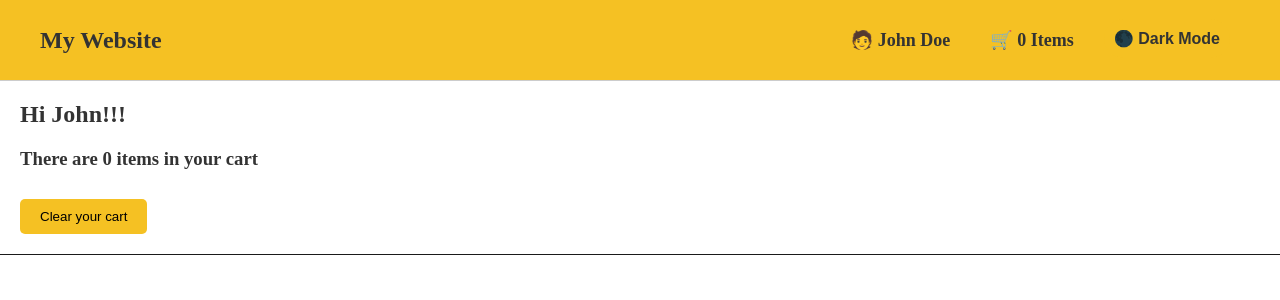
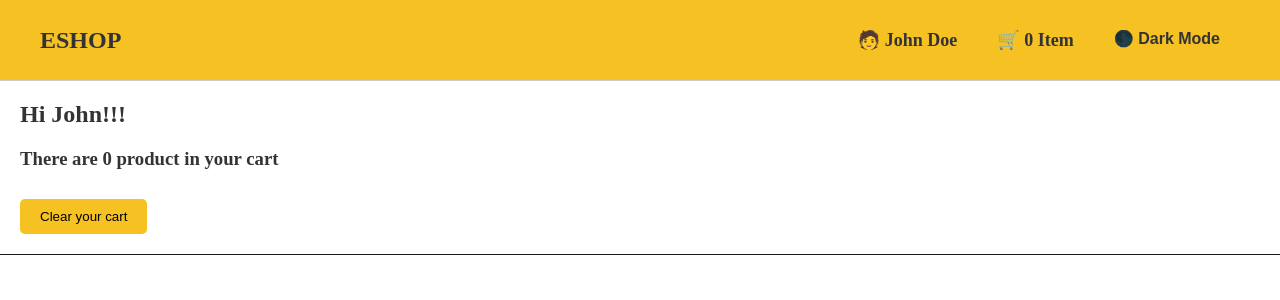
Before and after one commit to HaThu6989/Ecommerce, a React (Vite) app: page /cart in a window 1280 px wide. Shown: the top 300 px of the page. Built offline with nearby package versions, Linux system fonts and the light colour scheme.

Commit message:
Fix localstorage middleware

```diff
--- a/src/components/Cart.jsx
+++ b/src/components/Cart.jsx
@@ -61,7 +61,7 @@ function Cart() {
       <div className='general-info'>
         <div className='general-info-child'>
           <h2>Hi {userFirst}!!!</h2>
-          <h3>There are {cartItemsArr.length} items in your cart</h3>
+          <h3>There are {cartItemsArr.length} {cartItemsArr.length <= 1 ? "product" : "products"}  in your cart</h3>
           <button className="btn" onClick={handleClearCart}>Clear your cart</button>
         </div>
       </div>
--- a/src/components/Header.jsx
+++ b/src/components/Header.jsx
@@ -12,17 +12,17 @@ const Header = () => {
     <header className="header">
       <nav className="nav">
         <div className="logo">
-            <Link to="/">
-                My Website
-            </Link>
+          <Link to="/">
+            ESHOP
+          </Link>
         </div>
         <ul className="nav-list">
 
-            <li className="nav-item padd"><Link to="/user"> &#x1F9D1;  {userFirst} {userLast}</Link></li>
+          <li className="nav-item padd"><Link to="/user"> &#x1F9D1;  {userFirst} {userLast}</Link></li>
 
-            <li className="nav-item padd"><Link to="/cart"> &#x1F6D2; {totalQuantity} Items </Link></li>
+          <li className="nav-item padd"><Link to="/cart"> &#x1F6D2; {totalQuantity} {totalQuantity <= 1 ? "Item" : "Items"} </Link></li>
 
-            <li className="nav-item"><DarkModeToggle/></li>
+          <li className="nav-item"><DarkModeToggle /></li>
 
 
         </ul>
--- a/src/components/ProductList.jsx
+++ b/src/components/ProductList.jsx
@@ -10,6 +10,7 @@ function ProductList() {
   const cartItemsArr = useSelector(state => state.cart.cartItems)
   const dispatch = useDispatch()
 
+  // Fetch Products List
   const fetchProducts = async () => {
     dispatch(productsLoading());
     const response = await fetch("https://fakestoreapi.com/products")
@@ -21,6 +22,7 @@ function ProductList() {
     fetchProducts();
   }, []);
 
+  // Render Products List
   const renderList = productsArr.map((elm) => {
     const { id, title, description, image, price, category } = elm;
 
@@ -37,7 +39,7 @@ function ProductList() {
             <div>
               <div className='space' >
                 <div className='bold'>$ {price}</div>
-                {/* <label className='bold'>Quantity</label> */}
+                <label className='bold'>Quantity</label>
               </div>
 
               <Link to='/cart'>
--- a/src/store/store.jsx
+++ b/src/store/store.jsx
@@ -14,7 +14,6 @@ const store = configureStore({
     user: usersSlice.reducer,
   },
   middleware: (getDefaultMiddleware) => getDefaultMiddleware().concat(localStorageMiddleware),
-  // middleware: [localStorageMiddleware]
 });
 
 export default store;
```
